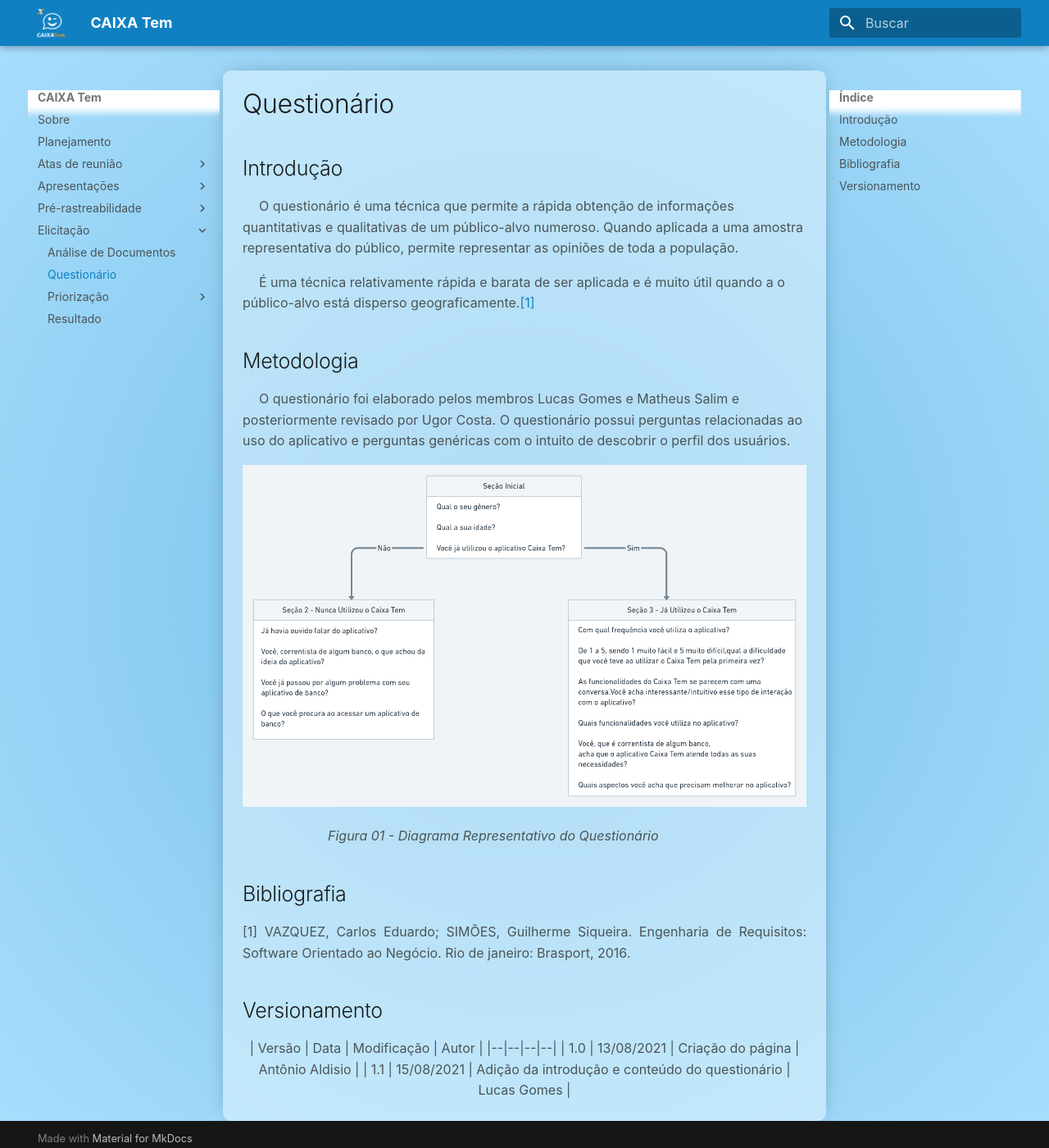
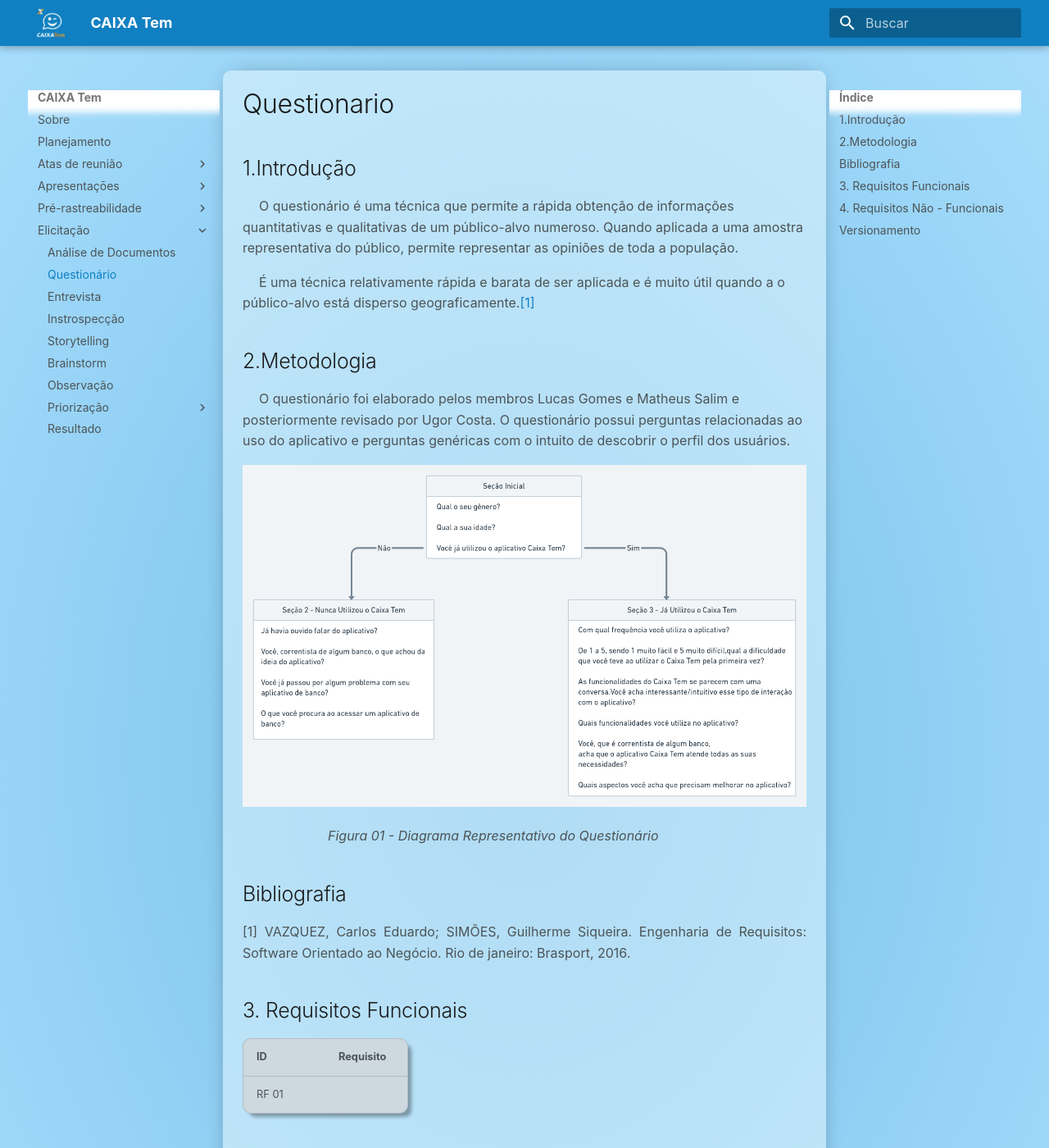
Before and after one commit to AntonioAldisio/2021.1-Caixa_Tem, an MkDocs documentation site: the page built from docs/Elicitacao/questionario.md, in a window 1280 px wide and 1400 px high. Shown: the whole window at 82% size. Built offline with MkDocs 1.6.1 and Material for MkDocs 9.7.7, drawn with Linux system fonts in a browser that asks for light colours; some web fonts are replaced; some of the changed text lies outside the part shown.

```diff
--- a/docs/Elicitacao/questionario.md
+++ b/docs/Elicitacao/questionario.md
@@ -1,9 +1,10 @@
-## Introdução
+# Questionario
+## 1.Introdução
 
 <p style="text-indent: 20px; align="justify"> O questionário é uma técnica que permite a rápida obtenção de informações quantitativas e qualitativas de um público-alvo numeroso. Quando aplicada a uma amostra representativa do público, permite representar as opiniões de toda a população.</p>
 <p style="text-indent: 20px; align="justify">É uma técnica relativamente rápida e barata de ser aplicada e é muito útil quando a o público-alvo está disperso geograficamente.<a href="#Bibliografia">[1]</a><br></p>
 
-## Metodologia
+## 2.Metodologia
 
 <p style="text-indent: 20px; align="justify">O questionário foi elaborado pelos membros Lucas Gomes e Matheus Salim e posteriormente revisado por Ugor Costa. O questionário possui perguntas relacionadas ao uso do aplicativo e perguntas genéricas com o intuito de descobrir o perfil dos usuários.</p>
 
@@ -13,6 +14,19 @@
 
 ## Bibliografia <a id="Bibliografia"></a>
 <p align = "justify"> [1] VAZQUEZ, Carlos Eduardo; SIMÕES, Guilherme Siqueira. Engenharia de Requisitos: Software Orientado ao Negócio. Rio de janeiro: Brasport, 2016.</p>
+
+
+## 3. Requisitos Funcionais
+
+| ID | Requisito |
+|--|--|
+| RF 01 |  |
+
+## 4. Requisitos Não - Funcionais
+| ID | Requisito |
+|--|--|
+| RNF 01 |  |
+
 
 ## Versionamento
 
--- a/mkdocs.yml
+++ b/mkdocs.yml
@@ -26,6 +26,11 @@ nav:
   - Elicitação:
     - Análise de Documentos: 'Elicitacao/AnalisedeDocumentos.md'
     - Questionário: 'Elicitacao/questionario.md'
+    - Entrevista: 'Elicitacao/entrevista.md'
+    - Instrospecção: 'Elicitacao/inpeccao.md'
+    - Storytelling: 'Elicitacao/storytelling.md'
+    - Brainstorm: 'Elicitacao/brainstorm.md'
+    - Observação: 'Elicitacao/observacao.md'
     - Priorização:
       - MoSCoW: 'Elicitacao/Priorizacao/moscow.md'
       - Gráfico Tempo X Esforço: 'Elicitacao/Priorizacao/esforcoImpacto.md'
```
Also changed, not shown: docs/Elicitacao/brainstorm.md (added, +27 -0 lines), docs/Elicitacao/entrevista.md (added, +34 -0 lines), docs/Elicitacao/observacao.md (added, +26 -0 lines), docs/Elicitacao/storytelling.md (added, +26 -0 lines).
